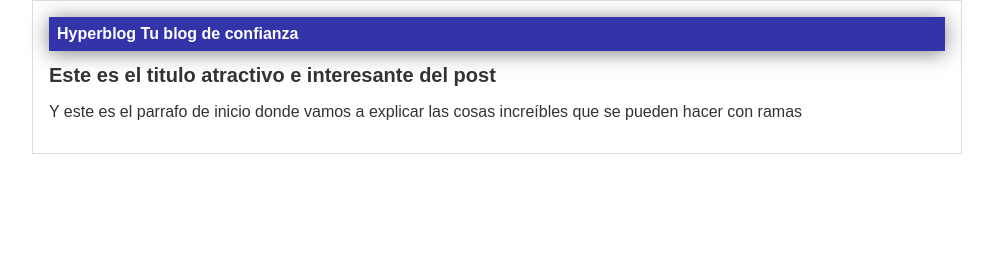
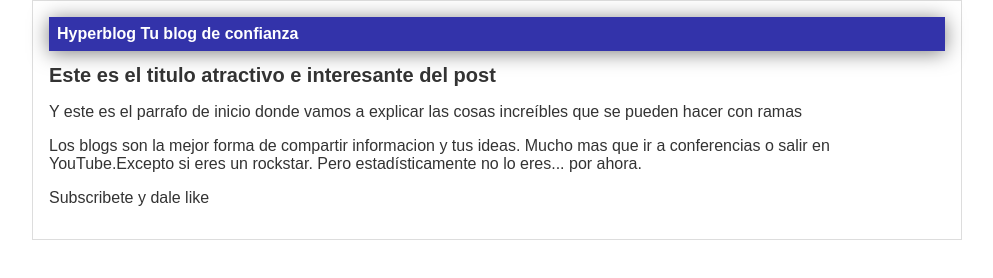
Before and after one commit to danistorn/hyperblog, a plain HTML site: page blogpost.html in a window 1280 px wide. Shown: the whole page, without its empty margins (143-1136 px from the left). Drawn offline with Linux system fonts and the light colour scheme.

Commit message:
Le agregué el parrafo final

```diff
--- a/blogpost.html
+++ b/blogpost.html
@@ -15,6 +15,12 @@
             inicio donde vamos a explicar
             las cosas increíbles que se
             pueden hacer con ramas</p>
+            <p>
+                Los blogs son la mejor forma de compartir informacion y tus ideas.
+                Mucho mas que ir a conferencias o salir en YouTube.Excepto si eres un rockstar.
+                Pero estadísticamente no lo eres... por ahora.
+            </p>
+            <p>Subscribete y dale like</p>
         </div>
         </div>
     </body>
```
